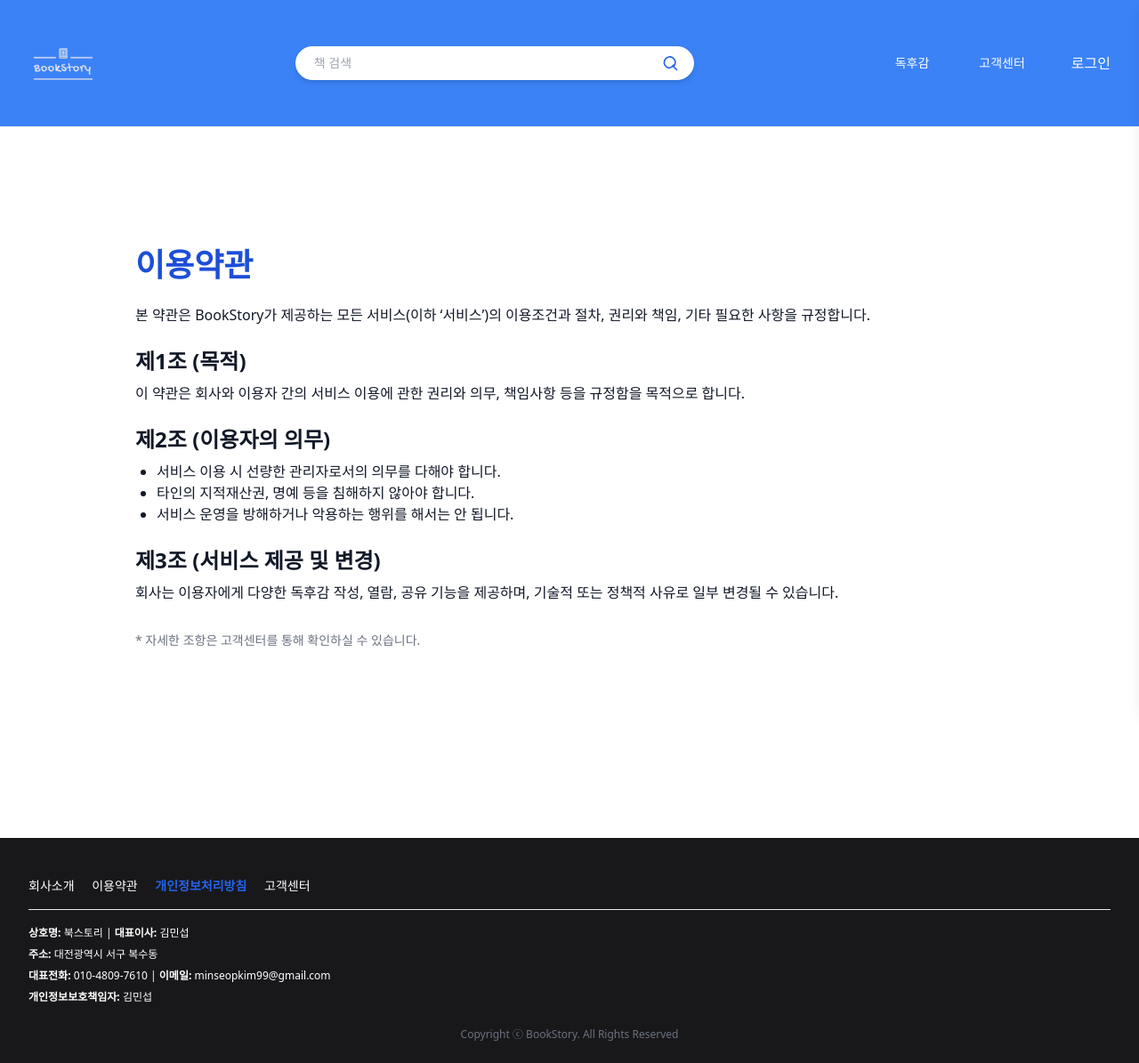
After one commit to kimminseop99/BookStory, a Spring Boot app: page /info/terms in a window 1280 px wide. The commit adds this page. Shown: the whole page at 89% size. Run offline with Spring Boot 4, Linux system fonts and the light colour scheme; some of the project's set-up classes (security, data sources, template engines, error pages and the like) are left out, and stand-ins take their place; some libraries are stand-ins or nearby versions.

Commit message:
design modify

```diff
--- /dev/null
+++ b/src/main/java/com/example/BookStory/info/controller/infoController.java
@@ -0,0 +1,25 @@
+package com.example.BookStory.info.controller;
+
+import org.springframework.stereotype.Controller;
+import org.springframework.web.bind.annotation.GetMapping;
+import org.springframework.web.bind.annotation.RequestMapping;
+
+@Controller
+@RequestMapping("/info")
+public class infoController {
+
+    @GetMapping("/company")
+    public String companyInfoPage() {
+        return "info/company";
+    }
+
+    @GetMapping("/terms")
+    public String termsOfServicePage() {
+        return "info/terms";
+    }
+
+    @GetMapping("/privacy")
+    public String privacyPolicyPage() {
+        return "info/privacy";
+    }
+}
--- a/src/main/resources/templates/chat/index.html
+++ b/src/main/resources/templates/chat/index.html
@@ -1,5 +1,5 @@
 <html layout:decorate="~{layout/layout}">
-<div layout:fragment="content" class="bg-gradient-to-br from-white to-blue-50 text-gray-900 min-h-screen p-6">
+<div layout:fragment="content" class="bg-gradient-to-br from-white text-gray-900 min-h-screen p-6">
     <h2 class="text-xl font-bold mb-2">실시간 채팅상담</h2>
     <div id="chat-box" class="h-64 overflow-y-auto border p-2 mb-2 bg-gray-50 rounded"></div>
     <input type="text" id="chat-input" class="border p-2 w-full rounded" placeholder="메시지를 입력하세요" />
--- a/src/main/resources/templates/chatbot/chatbot.html
+++ b/src/main/resources/templates/chatbot/chatbot.html
@@ -1,5 +1,5 @@
 <html layout:decorate="~{layout/layout}">
-<div layout:fragment="content" class="bg-gradient-to-br from-white to-blue-50 text-gray-900 min-h-screen p-6">
+<div layout:fragment="content" class="bg-gradient-to-br from-white text-gray-900 min-h-screen p-6">
     <div class="max-w-2xl mx-auto bg-white rounded-2xl shadow-xl p-6 space-y-4">
         <h2 class="text-2xl font-bold text-blue-600">📩 챗봇 상담</h2>
 
--- a/src/main/resources/templates/faq/list.html
+++ b/src/main/resources/templates/faq/list.html
@@ -1,5 +1,5 @@
 <html layout:decorate="~{layout/layout}">
-<div layout:fragment="content" class="bg-gradient-to-br from-white to-blue-50 text-gray-900 min-h-screen p-6">
+<div layout:fragment="content" class="bg-gradient-to-br from-white text-gray-900 min-h-screen p-6">
     <div class="max-w-3xl mx-auto">
         <h1 class="text-3xl font-bold mb-6 text-center">자주 묻는 질문 (FAQ)</h1>
 
--- /dev/null
+++ b/src/main/resources/templates/info/terms.html
@@ -0,0 +1,25 @@
+<html layout:decorate="~{layout/layout}">
+<div layout:fragment="content" class="bg-gradient-to-br from-white text-gray-900 min-h-screen p-6">
+    <div class="mx-auto px-4 py-16">
+        <div class="max-w-5xl mx-auto px-6 py-12">
+            <h1 class="text-4xl font-bold text-blue-700 mb-6">이용약관</h1>
+            <p class="mb-4">본 약관은 BookStory가 제공하는 모든 서비스(이하 ‘서비스’)의 이용조건과 절차, 권리와 책임, 기타 필요한 사항을 규정합니다.</p>
+
+            <h2 class="text-2xl font-semibold mt-6 mb-2">제1조 (목적)</h2>
+            <p class="mb-4">이 약관은 회사와 이용자 간의 서비스 이용에 관한 권리와 의무, 책임사항 등을 규정함을 목적으로 합니다.</p>
+
+            <h2 class="text-2xl font-semibold mt-6 mb-2">제2조 (이용자의 의무)</h2>
+            <ul class="list-disc ml-6 mb-4">
+                <li>서비스 이용 시 선량한 관리자로서의 의무를 다해야 합니다.</li>
+                <li>타인의 지적재산권, 명예 등을 침해하지 않아야 합니다.</li>
+                <li>서비스 운영을 방해하거나 악용하는 행위를 해서는 안 됩니다.</li>
+            </ul>
+
+            <h2 class="text-2xl font-semibold mt-6 mb-2">제3조 (서비스 제공 및 변경)</h2>
+            <p class="mb-4">회사는 이용자에게 다양한 독후감 작성, 열람, 공유 기능을 제공하며, 기술적 또는 정책적 사유로 일부 변경될 수 있습니다.</p>
+
+            <p class="mt-8 text-sm text-gray-500">* 자세한 조항은 고객센터를 통해 확인하실 수 있습니다.</p>
+        </div>
+    </div>
+</div>
+</html>
--- a/src/main/resources/templates/inquiry/view.html
+++ b/src/main/resources/templates/inquiry/view.html
@@ -1,5 +1,5 @@
 <html layout:decorate="~{layout/layout}">
-<div layout:fragment="content" class="bg-gradient-to-br from-white to-blue-50 text-gray-900 min-h-screen py-12 px-4 sm:px-6">
+<div layout:fragment="content" class="bg-gradient-to-br from-white text-gray-900 min-h-screen p-6 sm:px-6">
     <div class="max-w-3xl mx-auto bg-white rounded-2xl shadow-xl p-8 sm:p-10">
         <div class="flex items-center justify-between mb-6">
             <h1 class="text-3xl font-extrabold text-blue-800 flex items-center gap-2">
--- a/src/main/resources/templates/layout/footer.html
+++ b/src/main/resources/templates/layout/footer.html
@@ -5,10 +5,10 @@
         <!-- 상단 링크 -->
         <div class="flex flex-wrap justify-center sm:justify-between gap-4 border-b pb-4 text-center sm:text-left">
             <div class="space-x-4">
-                <a href="/company" class="hover:underline">회사소개</a>
-                <a href="/terms" class="hover:underline">이용약관</a>
-                <a href="/privacy" class="hover:underline font-semibold text-blue-600">개인정보처리방침</a>
-                <a href="/customer-service" class="hover:underline">고객센터</a>
+                <a href="/info/company" class="hover:underline">회사소개</a>
+                <a href="/info/terms" class="hover:underline">이용약관</a>
+                <a href="/info/privacy" class="hover:underline font-semibold text-blue-600">개인정보처리방침</a>
+                <a href="/support/index" class="hover:underline">고객센터</a>
             </div>
         </div>
 
--- a/src/main/resources/templates/layout/header.html
+++ b/src/main/resources/templates/layout/header.html
@@ -1,24 +1,14 @@
-<header th:fragment="headerFragment" class="bg-[#3B82F6] shadow-sm">
+<header th:fragment="headerFragment" class="bg-[#3B82F6] shadow-sm relative">
     <div class="max-w-7xl mx-auto px-4 py-4 flex justify-between items-center">
         <!-- 로고 -->
         <h1 class="text-2xl md:text-3xl font-extrabold text-white flex items-center">
-            <a href="/main" class="flex items-center space-x-2">
-                <img th:src="@{/images/main/BookStory_logo.png}" alt="Book Story 로고" class="w-20 h-20 object-contain drop-shadow-lg" />
+            <a href="/main" class="w-[110px] h-[110px]">
+                <img th:src="@{/images/main/BookStory_logo.png}" alt="Book Story 로고"  />
             </a>
         </h1>
 
-        <!-- 독후감 버튼 -->
-        <a th:href="@{/reviews/list}" class="text-white text-sm font-medium px-5 py-2 rounded-md transition hover:bg-gray-500">
-            독후감
-        </a>
-
-        <!-- 문의하기 버튼 -->
-        <a th:href="@{/support/index}" class="text-white text-sm font-medium px-5 py-2 rounded-md transition hover:bg-gray-500">
-            고객센터
-        </a>
-
-        <!-- 중앙 검색창 -->
-        <div class="flex mx-4 flex-1 justify-center">
+        <!-- 중앙 검색창 (모바일~PC 공통) -->
+        <div class="flex flex-1 justify-center px-2">
             <form action="/search" method="get" onsubmit="encodeSearchQuery()" class="w-full max-w-md">
                 <div class="flex rounded-full shadow-md overflow-hidden border border-white bg-white">
                     <input type="text" id="searchQuery" name="query" placeholder="책 검색"
@@ -36,29 +26,33 @@
             </form>
         </div>
 
-        <!-- 로그인/회원 메뉴 -->
-        <div class="flex items-center space-x-4">
-            <!-- 비로그인 시 -->
+        <!-- 햄버거 버튼 (모바일용) -->
+        <button class="md:hidden p-2 rounded-md text-white hover:bg-blue-500 transition" onclick="toggleDrawer()">
+            <svg xmlns="http://www.w3.org/2000/svg" class="w-6 h-6" fill="none"
+                 viewBox="0 0 24 24" stroke="currentColor">
+                <path stroke-linecap="round" stroke-linejoin="round" stroke-width="2"
+                      d="M4 6h16M4 12h16M4 18h16" />
+            </svg>
+        </button>
+
+        <!-- PC용 메뉴 -->
+        <div class="hidden md:flex items-center space-x-4">
+            <a th:href="@{/reviews/list}" class="text-white text-sm font-medium px-5 py-2 rounded-md transition hover:bg-gray-500">독후감</a>
+            <a th:href="@{/support/index}" class="text-white text-sm font-medium px-5 py-2 rounded-md transition hover:bg-gray-500">고객센터</a>
+
             <div class="flex items-center space-x-2" sec:authorize="isAnonymous()">
-                <a th:href="@{/user/login}" class="px-4 py-2 text-white hover:underline transition">
-                    로그인
-                </a>
+                <a th:href="@{/user/login}" class="px-4 py-2 text-white hover:underline transition">로그인</a>
             </div>
 
-            <!-- 로그인 시 -->
             <div class="relative" sec:authorize="isAuthenticated()">
-                <span th:text="${#authentication.name} + ' 님'"
-                      class="max-w-[7ch] truncate text-sm text-white mr-2 hidden sm:inline-block"></span>
-                <button id="userMenuButton" onclick="toggleDropdown()" class="p-2 rounded-full bg-white text-blue-600 hover:bg-blue-100 transition focus:outline-none focus:ring-2 focus:ring-offset-2 focus:ring-white">
-                    <svg xmlns="http://www.w3.org/2000/svg" fill="none"
-                         viewBox="0 0 24 24" stroke-width="1.5"
-                         stroke="currentColor" class="w-6 h-6">
-                        <path stroke-linecap="round" stroke-linejoin="round"
+                <span th:text="${#authentication.name} + ' 님'" class="text-sm text-white mr-2 hidden sm:inline-block truncate max-w-[7ch]"></span>
+                <button id="userMenuButton" onclick="toggleDropdown()" class="p-2 rounded-full bg-white text-blue-600 hover:bg-blue-100 transition focus:outline-none">
+                    <svg xmlns="http://www.w3.org/2000/svg" class="w-6 h-6" fill="none"
+                         viewBox="0 0 24 24" stroke="currentColor">
+                        <path stroke-linecap="round" stroke-linejoin="round" stroke-width="1.5"
                               d="M15.75 6a3.75 3.75 0 1 1-7.5 0 3.75 3.75 0 0 1 7.5 0ZM4.501 20.118a7.5 7.5 0 0 1 14.998 0A17.933 17.933 0 0 1 12 21.75c-2.676 0-5.216-.584-7.499-1.632Z" />
                     </svg>
                 </button>
-
-                <!-- 드롭다운 메뉴 -->
                 <div id="userDropdownMenu" class="hidden absolute right-0 mt-2 w-48 bg-white rounded-lg shadow-lg ring-1 ring-blue-200 z-50">
                     <a th:href="@{/user/mypage}" class="block px-4 py-3 text-sm text-gray-700 hover:bg-blue-100 transition">마이페이지</a>
                     <a th:href="@{/reviews/list}" class="block px-4 py-3 text-sm text-gray-700 hover:bg-blue-100 transition">독후감</a>
@@ -68,7 +62,24 @@
         </div>
     </div>
 
-    <!-- 드롭다운 제어 및 검색 인코딩 -->
+    <!-- 드로어 메뉴 (모바일용) -->
+    <div id="drawerOverlay" class="fixed inset-0 bg-black bg-opacity-40 z-40 hidden" onclick="closeDrawer()"></div>
+    <div id="mobileDrawer" class="fixed top-0 right-0 h-full w-64 bg-white shadow-lg transform translate-x-full transition-transform duration-300 z-50 p-6 space-y-4">
+        <button class="text-gray-600 hover:text-red-500 mb-4" onclick="closeDrawer()">
+            ✕ 닫기
+        </button>
+        <a th:href="@{/reviews/list}" class="block text-gray-800 text-base font-medium hover:text-blue-600">독후감</a>
+        <a th:href="@{/support/index}" class="block text-gray-800 text-base font-medium hover:text-blue-600">고객센터</a>
+        <div sec:authorize="isAnonymous()">
+            <a th:href="@{/user/login}" class="block text-gray-800 text-base font-medium hover:text-blue-600">로그인</a>
+        </div>
+        <div sec:authorize="isAuthenticated()">
+            <a th:href="@{/user/mypage}" class="block text-gray-800 text-base font-medium hover:text-blue-600">마이페이지</a>
+            <a th:href="@{/user/logout}" class="block text-red-600 text-base font-medium hover:text-red-800">로그아웃</a>
+        </div>
+    </div>
+
+    <!-- 제어 스크립트 -->
     <script>
         function toggleDropdown() {
             const dropdown = document.getElementById("userDropdownMenu");
@@ -83,9 +94,19 @@
         document.addEventListener('click', function (event) {
             const dropdown = document.getElementById("userDropdownMenu");
             const button = document.getElementById("userMenuButton");
-            if (!button.contains(event.target) && !dropdown.contains(event.target)) {
+            if (dropdown && button && !button.contains(event.target) && !dropdown.contains(event.target)) {
                 dropdown.classList.add("hidden");
             }
         });
+
+        function toggleDrawer() {
+            document.getElementById("mobileDrawer").classList.remove("translate-x-full");
+            document.getElementById("drawerOverlay").classList.remove("hidden");
+        }
+
+        function closeDrawer() {
+            document.getElementById("mobileDrawer").classList.add("translate-x-full");
+            document.getElementById("drawerOverlay").classList.add("hidden");
+        }
     </script>
 </header>
--- a/src/main/resources/templates/reviews/list.html
+++ b/src/main/resources/templates/reviews/list.html
@@ -1,9 +1,9 @@
 <html layout:decorate="~{layout/layout}">
-<div layout:fragment="content" class="bg-gradient-to-b from-blue-50 to-white text-gray-900 min-h-screen">
-    <div class="container mx-auto px-4 py-16">
+<div layout:fragment="content" class="bbg-gradient-to-br from-white text-gray-900 min-h-screen p-6">
+    <div class="mx-auto px-4 py-16">
 
         <!-- 제목 -->
-        <h1 class="text-5xl font-extrabold text-center mb-12 text-blue-800 drop-shadow-lg">
+        <h1 class="text-3xl font-bold text-center mb-8 mt-10">
             독후감 목록
         </h1>
 
--- a/src/main/resources/templates/support/index.html
+++ b/src/main/resources/templates/support/index.html
@@ -1,6 +1,6 @@
 <html layout:decorate="~{layout/layout}">
-<div layout:fragment="content" class="bg-gradient-to-br from-white to-blue-50 text-gray-900 min-h-screen p-6">
-    <div class="max-w-5xl mx-auto">
+<div layout:fragment="content" class="bg-gradient-to-br from-white text-gray-900 min-h-screen p-6">
+    <div class="mx-auto px-4 py-16">
         <h1 class="text-3xl font-bold text-center mb-8 mt-10">고객센터</h1>
 
         <div class="grid grid-cols-1 sm:grid-cols-2 gap-6">
--- a/src/main/resources/templates/user/my_reviews.html
+++ b/src/main/resources/templates/user/my_reviews.html
@@ -1,7 +1,7 @@
 <html layout:decorate="~{layout/layout}">
-<div layout:fragment="content" class="bg-gray-50 min-h-screen py-12">
-    <div class="container mx-auto px-4">
-        <h2 class="text-3xl font-extrabold text-blue-700 mb-8 flex items-center gap-2">
+<div layout:fragment="content" class="bg-gradient-to-br from-white text-gray-900 min-h-screen p-6">
+    <div class="max-w-3xl mx-auto">
+        <h2 class="text-3xl font-extrabold mb-8 flex items-center gap-2">
              내가 작성한 독후감
         </h2>
 
--- a/src/main/resources/templates/user/mypage.html
+++ b/src/main/resources/templates/user/mypage.html
@@ -1,5 +1,5 @@
 <html layout:decorate="~{layout/layout}">
-<div layout:fragment="content" class="bg-gradient-to-br from-blue-50 to-white min-h-screen py-12 px-4 sm:px-8">
+<div layout:fragment="content" class="bg-gradient-to-br from-white text-gray-900 min-h-screen p-6 sm:px-8">
     <div class="max-w-3xl mx-auto">
         <h1 class="text-4xl font-bold text-black-800 mb-10 flex items-center gap-3">
             <svg class="w-12 h-12 text-black-700" fill="none" stroke="currentColor" stroke-width="2"
```
Also changed, not shown: src/main/resources/templates/info/company.html (added, +13 -0 lines), src/main/resources/templates/info/privacy.html (added, +25 -0 lines), src/main/resources/templates/inquiry/my.html (+4 -4 lines).
